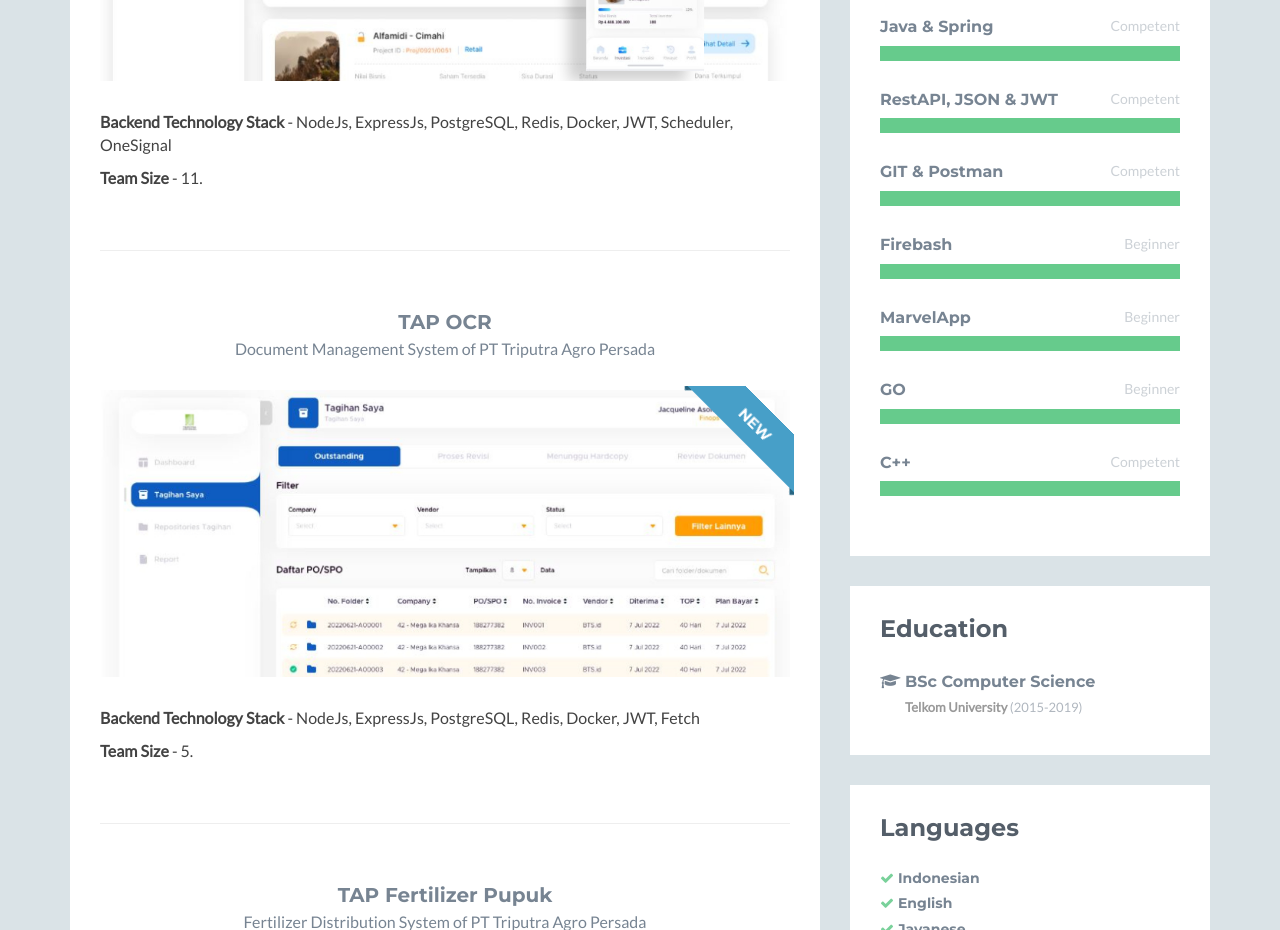
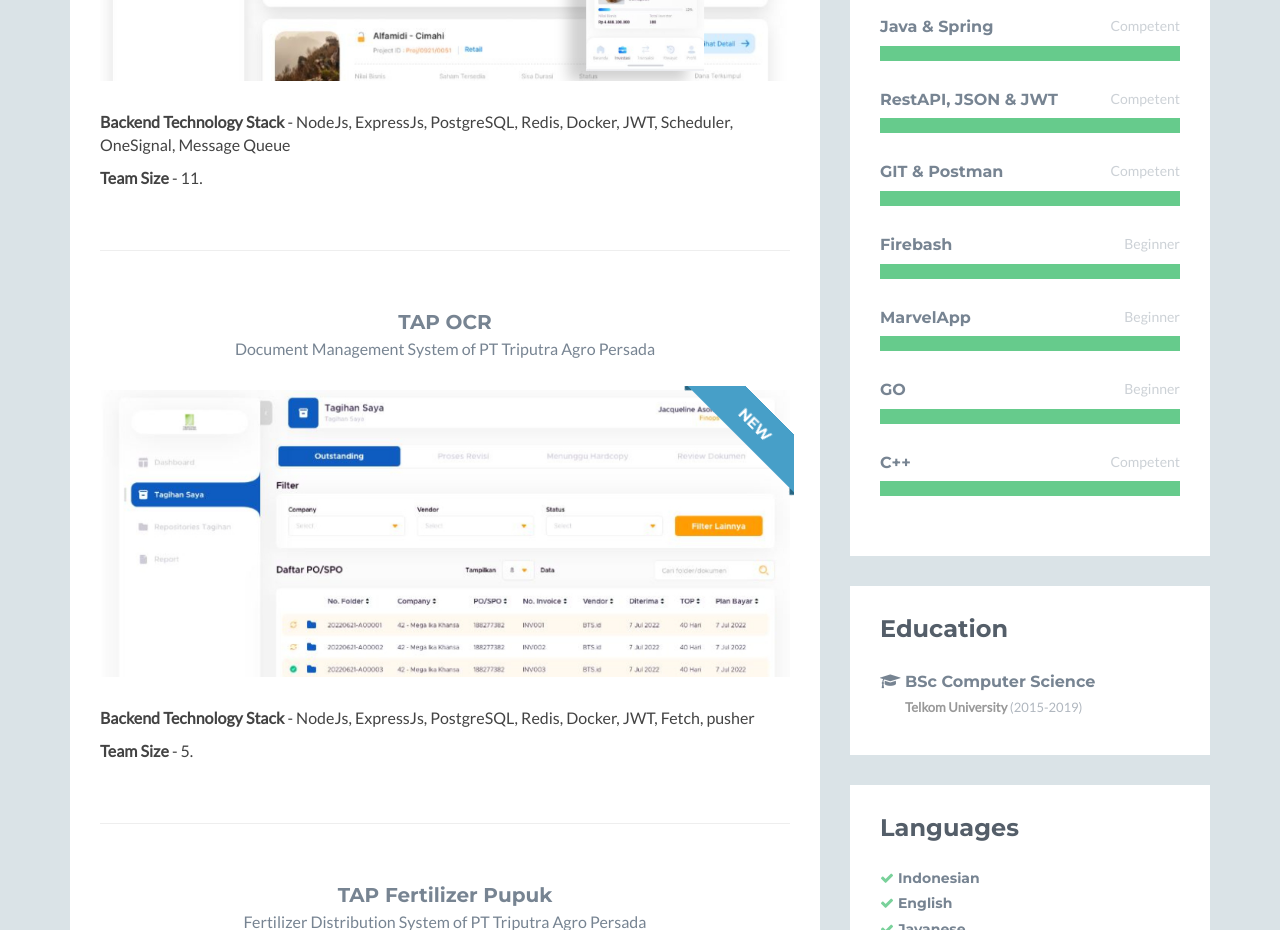
Before and after one commit to normarosita16/normarosita16.github.io, a plain HTML site: page index.html in a window 1280 px wide. Shown: the part 1559-2489 px from the top of the page. Drawn offline with nearby package versions, Linux system fonts and the light colour scheme; a script that the page names is missing; some icons are missing.

Commit message:
Update index.html

```diff
--- a/index.html
+++ b/index.html
@@ -153,7 +153,7 @@
                                 </div>
 
                                 <div class="desc text-left">
-                                    <p><b>Backend Technology Stack</b> - NodeJs, ExpressJs, PostgreSQL, Redis, Docker, JWT, Scheduler, OneSignal </p>
+                                    <p><b>Backend Technology Stack</b> - NodeJs, ExpressJs, PostgreSQL, Redis, Docker, JWT, Scheduler, OneSignal, Message Queue </p>
                                     <p><b>Team Size</b> - 11.</p>
                                 </div>
                                 <!--//desc-->
@@ -178,7 +178,7 @@
                                 </div>
 
                                 <div class="desc text-left">
-                                    <p><b>Backend Technology Stack</b> - NodeJs, ExpressJs, PostgreSQL, Redis, Docker, JWT, Fetch </p>
+                                    <p><b>Backend Technology Stack</b> - NodeJs, ExpressJs, PostgreSQL, Redis, Docker, JWT, Fetch, pusher </p>
                                     <p><b>Team Size</b> - 5.</p>
                                 </div>
                                 <!--//desc-->
```
